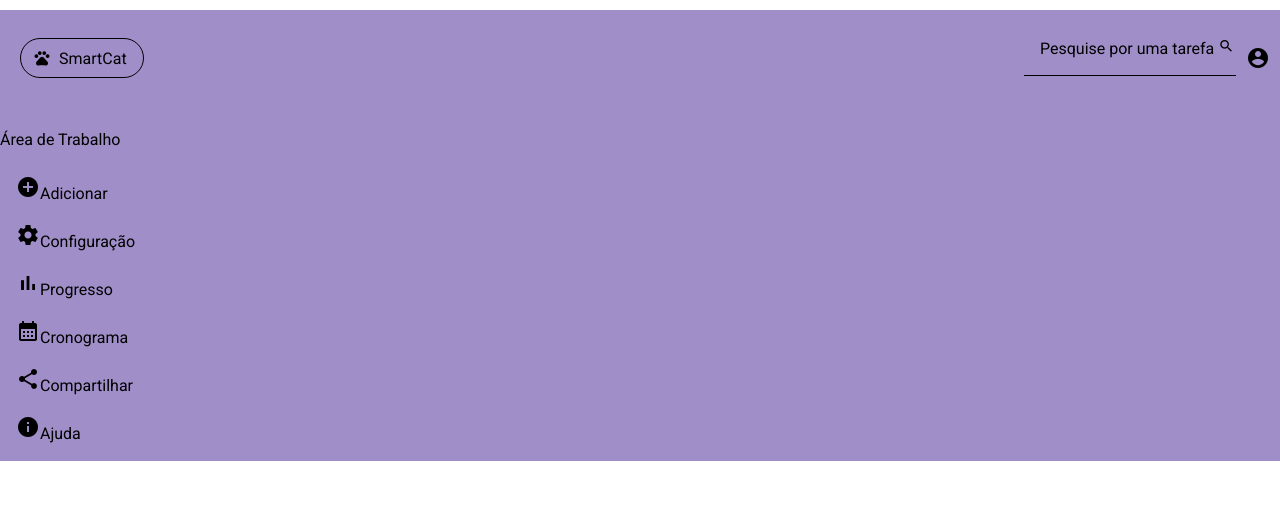
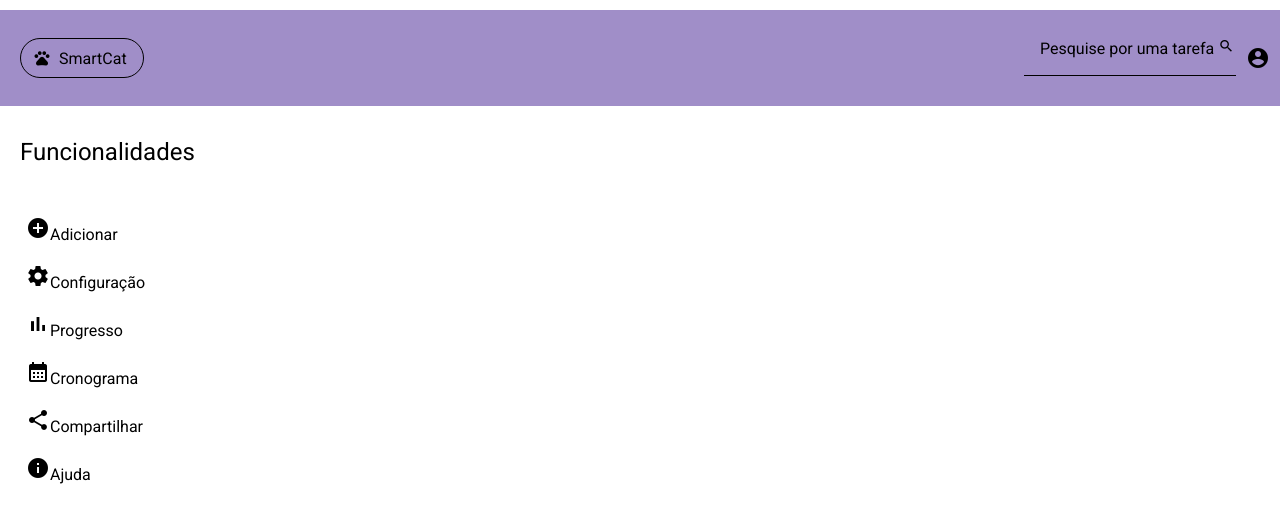
Before and after one commit to felipecartaxo/pweb1-angular-smartcat, an Angular app in the folder smartcat-projeto/: page / in a window 1280 px wide. Shown: the top 522 px of the page. Built offline with nearby package versions, Linux system fonts and the light colour scheme.

Commit message:
ajustes no css do menu lateral

```diff
--- a/smartcat-projeto/src/app/layout/menu-lateral/menu-lateral.component.css
+++ b/smartcat-projeto/src/app/layout/menu-lateral/menu-lateral.component.css
@@ -1,10 +1,18 @@
+.barra-lateral {
+    margin-left: 10px;
+    /*border: 1px solid gray; !* Coloquei isso aqui só pra ter noção dos limites do componente *!*/
+}
+
+.barra-lateral_titulo {
+    font-size: 24px;
+    margin-bottom: 40px;
+    margin-left: 10px;
+}
+
 mat-list {
-  background-color: #a08ec8;
     display: flex;
     flex-direction: column;
     flex-grow: 1;
-
-  /*max-width: 30%; !* Acho que dá pra melhorar isso *!*/
 }
 
 .menu-item {
@@ -19,4 +27,4 @@ mat-list {
     /* Para setar este botão no final da página */
 }
 
-/* Depois a gente dá uma olhada em como deixar os ícones e os textos alinhados */
+/* TODO: Depois a gente dê uma olhada em como deixar os ícones e os textos alinhados */
--- a/smartcat-projeto/src/app/layout/menu-lateral/menu-lateral.component.html
+++ b/smartcat-projeto/src/app/layout/menu-lateral/menu-lateral.component.html
@@ -1,7 +1,7 @@
 <!-- Considere colocar uma sidenav, é mais elegante -->
 
-<mat-list role="list">
-  <p>Área de Trabalho</p>
+<mat-list class="barra-lateral" role="list">
+  <p class="barra-lateral_titulo">Funcionalidades</p>
   <mat-list-item class="menu-item" role="listitem"> <mat-icon>add_circle</mat-icon>Adicionar</mat-list-item>
   <mat-list-item class="menu-item" role="listitem"><mat-icon>settings</mat-icon>Configuração</mat-list-item>
   <mat-list-item class="menu-item" role="listitem"><mat-icon>bar_chart</mat-icon>Progresso</mat-list-item>
```
Lines whose indentation alone changed are shown as unchanged.
